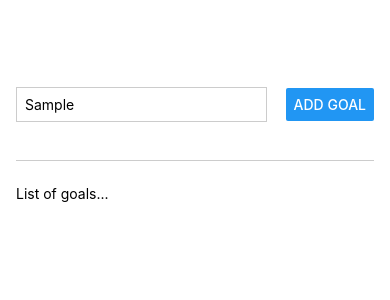
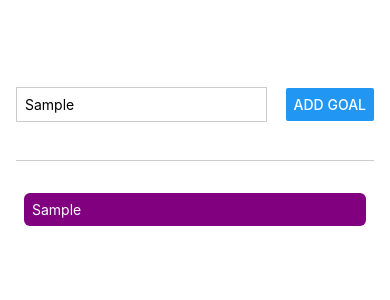
Before and after one commit to bell-kevin/GoalSettingApp, a React Native app: screen / in a window 390 px wide. Both pictures are taken after typing "Sample" into the empty fields and a click on the button "ADD GOAL". Shown: the top 300 px of the page. Built offline with nearby package versions, Linux system fonts and the light colour scheme.

Commit message:
Update App.js

```diff
--- a/App.js
+++ b/App.js
@@ -1,14 +1,35 @@
+import React, { useState } from 'react';
 import { StyleSheet, Text, View, Button, TextInput } from 'react-native';
 
 export default function App() {
+  const [enteredGoal, setEnteredGoal] = useState('');
+  const [courseGoals, setCourseGoals] = useState([]);
+
+  function goalInputHandler(enteredText) {
+    setEnteredGoal(enteredText);
+  }
+
+  function addGoalHandler(tappedButton) {
+    setCourseGoals(currentGoals => [...currentGoals, enteredGoal]);
+  }
+
   return (
     <View style={styles.appContainer}>
       <View style={styles.inputContainer}>
-        <TextInput placeholder="Your course goal" style={styles.textInput} />
-        <Button title="Add goal" />
+        <TextInput
+          placeholder="Your course goal"
+          style={styles.textInput}
+          onChangeText={goalInputHandler} />
+        <Button title="Add goal" onPress={addGoalHandler} />
       </View>
       <View style={styles.goalsContainer}>
-        <Text>List of goals...</Text>
+        {courseGoals.map((goal, index) =>
+          <View style={styles.goalItem} key={index}>
+            <Text style={styles.goalText}>
+              {goal}
+            </Text>
+          </View>
+        )}
       </View>
     </View>
   );
@@ -36,8 +57,18 @@ const styles = StyleSheet.create({
     marginRight: 8,
     padding: 8
   },
-
   goalsContainer: {
     flex: 6,
   },
+  goalItem: {
+    margin: 8,
+    padding: 8,
+    borderRadius: 6,
+    backgroundColor: 'purple',
+    color: 'white',
+  },
+
+  goalText: {
+    color: 'white'
+  }
 });
```
